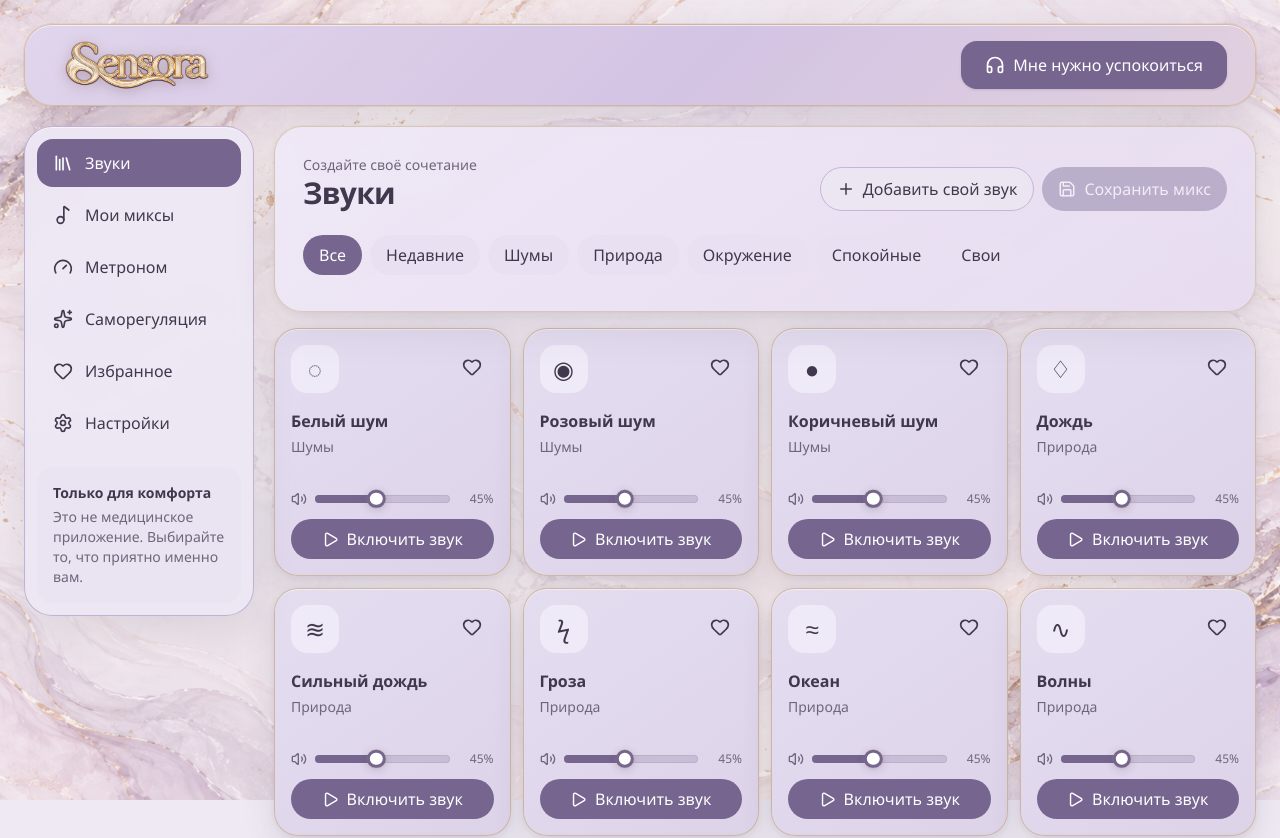
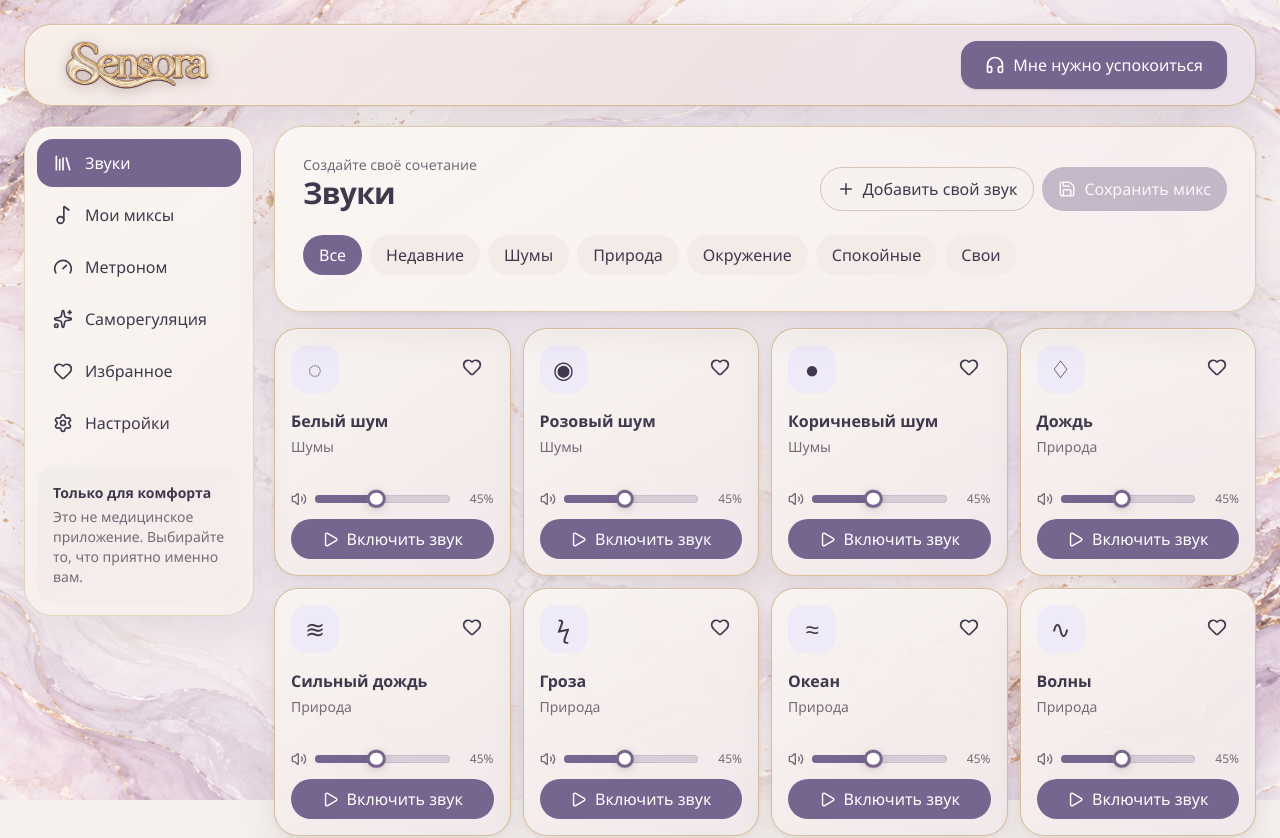
Before and after one commit to dolba92/Sensora, a React (Vite) app: page / in a window 1280 px wide. Shown: the top 838 px of the page. Built offline with nearby package versions, Linux system fonts and the light colour scheme.

Commit message:
Update globals.css

```diff
--- a/app/globals.css
+++ b/app/globals.css
@@ -30,37 +30,40 @@
 }
 
 :root {
-  --background: #eee9f2;
+  --background: #f5f0ed;
   --foreground: #40384c;
 
-  --card: rgba(232, 224, 241, .94);
+  /* Тёплые жемчужные поверхности */
+  --card: rgba(248, 243, 239, .95);
   --card-foreground: #40384c;
 
-  --popover: #f1ebf5;
+  --popover: #faf6f2;
   --popover-foreground: #40384c;
 
+  /* Сиреневый оставляем акцентом */
   --primary: #75658f;
   --primary-foreground: #fff;
 
-  --secondary: #e9e1f1;
+  --secondary: #f2ebe8;
   --secondary-foreground: #40384c;
 
-  --muted: #ebe4f2;
-  --muted-foreground: #6f667a;
+  --muted: #f3edeb;
+  --muted-foreground: #756b78;
 
-  --accent: #d5cbea;
+  /* Активное состояние — пудровая лаванда */
+  --accent: #ded3e5;
   --accent-foreground: #40384c;
 
   --destructive: #9b465a;
 
-  --border: #c5b5d8;
-  --input: #cbbfe0;
+  --border: #d5c3b5;
+  --input: #d7c9ce;
   --ring: #75658f;
 
   /* Шампанское золото */
   --gold: #c9a467;
-  --gold-soft: rgba(201, 164, 103, .48);
-  --gold-faint: rgba(201, 164, 103, .20);
+  --gold-soft: rgba(201, 164, 103, .50);
+  --gold-faint: rgba(201, 164, 103, .18);
 
   --radius: 1rem;
 }
@@ -120,10 +123,11 @@ body {
   font-size: 16px;
 }
 
-/*
- * Фон приложения.
- * Использует /public/assets/background.png
- */
+
+/* =========================================================
+   ФОН
+   ========================================================= */
+
 body::before {
   content: "";
   position: fixed;
@@ -133,10 +137,9 @@ body::before {
   background:
     linear-gradient(
       135deg,
-      rgba(236, 226, 241, .30),
-      rgba(208, 190, 219, .16) 42%,
-      rgba(236, 215, 221, .18) 72%,
-      rgba(219, 204, 232, .24)
+      rgba(255, 250, 245, .10),
+      rgba(238, 222, 224, .08) 45%,
+      rgba(232, 221, 239, .08)
     ),
     url('/assets/background.png') center / cover no-repeat;
 }
@@ -149,17 +152,17 @@ body::after {
 
   background:
     radial-gradient(
-      circle at 18% 10%,
-      rgba(255, 246, 225, .20),
+      circle at 20% 12%,
+      rgba(255, 249, 235, .13),
       transparent 30%
     ),
     radial-gradient(
       circle at 82% 28%,
-      rgba(199, 173, 216, .13),
-      transparent 34%
+      rgba(215, 191, 208, .06),
+      transparent 35%
     );
 
-  backdrop-filter: saturate(.88);
+  backdrop-filter: saturate(.92);
 }
 
 .dark body::before {
@@ -169,6 +172,7 @@ body::after {
 .dark body::after {
   background: rgba(35, 29, 42, .5);
 }
+
 
 button,
 input,
@@ -187,39 +191,46 @@ button {
 
 
 /* =========================================================
-   ОСНОВНЫЕ СТЕКЛЯННЫЕ ПАНЕЛИ
+   ОСНОВНЫЕ ПАНЕЛИ
    ========================================================= */
 
 .glass {
-  background: rgba(237, 231, 245, .94);
-  border: 1px solid rgba(177, 158, 202, .72);
+  background:
+    linear-gradient(
+      145deg,
+      rgba(250, 246, 242, .95),
+      rgba(245, 238, 237, .94)
+    );
+
+  border: 1px solid rgba(199, 170, 122, .42);
 
   box-shadow:
-    0 14px 42px rgba(64, 56, 76, .10),
-    0 1px 0 rgba(255, 255, 255, .55) inset;
+    0 14px 42px rgba(64, 56, 76, .09),
+    0 1px 0 rgba(255, 255, 255, .68) inset;
 
   backdrop-filter: blur(10px);
 }
 
 
-/*
- * Верхняя панель с логотипом.
- */
+/* =========================================================
+   ВЕРХНЯЯ ШАПКА
+   ========================================================= */
+
 .glass:has(.brand-logo) {
   background:
     linear-gradient(
       135deg,
-      rgba(224, 213, 237, .97),
-      rgba(210, 194, 226, .96) 55%,
-      rgba(224, 207, 222, .95)
+      rgba(248, 240, 235, .97),
+      rgba(239, 226, 226, .96) 52%,
+      rgba(236, 225, 235, .95)
     );
 
-  border-color: var(--gold-soft);
+  border-color: rgba(190, 151, 87, .55);
 
   box-shadow:
-    0 15px 42px rgba(74, 57, 91, .13),
-    0 0 0 1px var(--gold-faint),
-    inset 0 1px 0 rgba(255, 255, 255, .58);
+    0 15px 42px rgba(74, 57, 91, .12),
+    0 0 0 1px rgba(201, 164, 103, .10),
+    inset 0 1px 0 rgba(255, 255, 255, .68);
 }
 
 
@@ -227,10 +238,6 @@ button {
    ЛОГОТИП
    ========================================================= */
 
-/*
- * Тёмно-сливовая тонкая окантовка делает золотые буквы
- * заметнее на светло-сиреневой шапке.
- */
 .brand-logo {
   filter:
     drop-shadow(0 1px 0 rgba(73, 50, 77, .78))
@@ -250,16 +257,16 @@ button {
   background:
     linear-gradient(
       145deg,
-      rgba(239, 232, 246, .97),
-      rgba(230, 220, 240, .96)
+      rgba(250, 246, 243, .97),
+      rgba(245, 237, 237, .96)
     );
 
-  border-color: rgba(190, 163, 116, .46);
+  border-color: rgba(190, 153, 93, .45);
 
   box-shadow:
-    0 16px 42px rgba(75, 62, 91, .11),
-    0 3px 10px rgba(75, 62, 91, .06),
-    0 0 0 1px rgba(218, 190, 137, .09);
+    0 16px 42px rgba(75, 62, 91, .10),
+    0 3px 10px rgba(75, 62, 91, .05),
+    0 0 0 1px rgba(218, 190, 137, .08);
 }
 
 
@@ -271,35 +278,35 @@ button {
   background:
     linear-gradient(
       145deg,
-      #e4ddf0,
-      #ddd3e9
+      rgba(248, 243, 240, .97),
+      rgba(241, 232, 233, .97)
     );
 
-  border: 1px solid rgba(190, 155, 96, .52);
+  border: 1px solid rgba(190, 151, 88, .54);
 
   box-shadow:
-    0 12px 32px rgba(75, 62, 91, .12),
-    0 2px 8px rgba(75, 62, 91, .07),
-    inset 0 1px 0 rgba(255, 255, 255, .48);
+    0 12px 32px rgba(75, 62, 91, .10),
+    0 2px 8px rgba(75, 62, 91, .05),
+    inset 0 1px 0 rgba(255, 255, 255, .70);
 }
 
 
-/* Включённый звук */
+/* Включённая карточка сохраняет сиреневый акцент */
 .sound-card--playing {
   background:
     linear-gradient(
       145deg,
-      #d8cbea,
-      #cdbdde
+      #e4d9e9,
+      #d8c9e1
     );
 
-  border-color: rgba(181, 139, 70, .78);
+  border-color: rgba(175, 132, 62, .78);
 
   box-shadow:
-    0 13px 34px rgba(75, 62, 91, .16),
-    0 0 0 1px rgba(205, 168, 103, .22),
-    0 0 20px rgba(205, 168, 103, .08),
-    inset 0 1px 0 rgba(255, 255, 255, .42);
+    0 13px 34px rgba(75, 62, 91, .15),
+    0 0 0 1px rgba(205, 168, 103, .20),
+    0 0 20px rgba(205, 168, 103, .07),
+    inset 0 1px 0 rgba(255, 255, 255, .52);
 }
 
 
@@ -308,15 +315,15 @@ button {
     background:
       linear-gradient(
         145deg,
-        #e1d8ed,
-        #d8cce7
+        #f5eeec,
+        #ecdfdf
       );
 
-    border-color: rgba(181, 139, 70, .70);
+    border-color: rgba(181, 139, 70, .72);
 
     box-shadow:
-      0 14px 34px rgba(75, 62, 91, .14),
-      0 0 0 1px rgba(205, 168, 103, .12);
+      0 14px 34px rgba(75, 62, 91, .12),
+      0 0 0 1px rgba(205, 168, 103, .10);
 
     transform: translateY(-1px);
   }
@@ -397,7 +404,9 @@ button {
 .mix-slider [data-slot="slider-track"] {
   height: .5rem;
   background: rgba(117, 101, 143, .22);
-  box-shadow: inset 0 0 0 1px rgba(104, 87, 127, .13);
+
+  box-shadow:
+    inset 0 0 0 1px rgba(104, 87, 127, .13);
 }
 
 .mix-slider [data-slot="slider-range"] {
```
